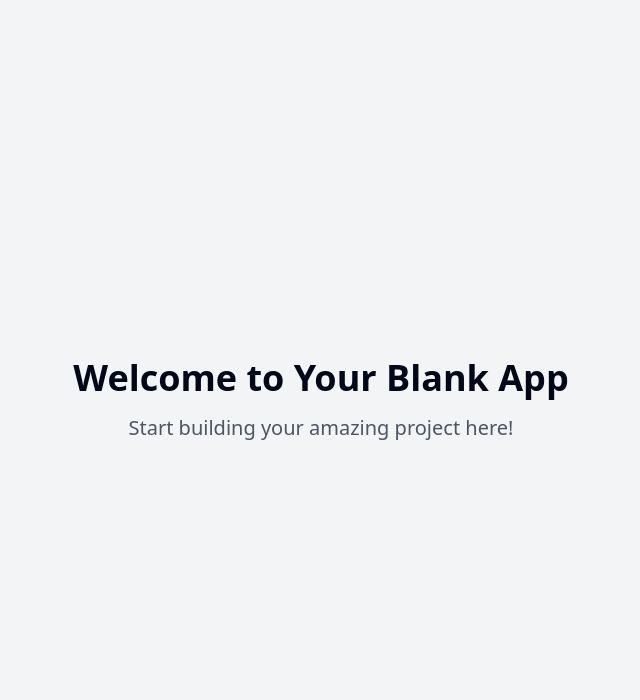
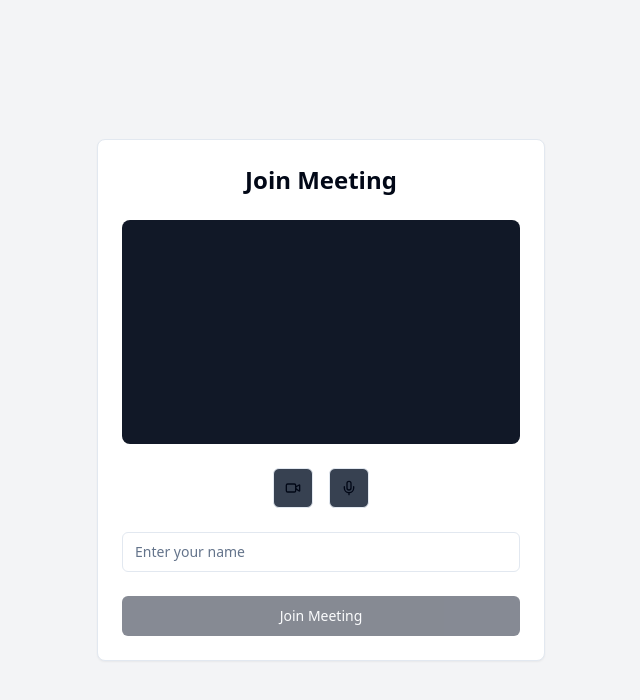
Before and after one commit to ariwijaya-dev/virtual-face-time-react, a React (Vite) app: page / in a window 1280 px wide. Shown: the top 700 px of the page, without its empty margins (319-959 px from the left). Built offline with nearby package versions, Linux system fonts and the light colour scheme; no server answers.

Commit message:
Add zoom web app
Implement a zoom-like web application using React.js.

```diff
--- a/package.json
+++ b/package.json
@@ -55,6 +55,7 @@
     "react-resizable-panels": "^2.1.3",
     "react-router-dom": "^6.26.2",
     "recharts": "^2.12.7",
+    "simple-peer": "^9.11.1",
     "sonner": "^1.5.0",
     "tailwind-merge": "^2.5.2",
     "tailwindcss-animate": "^1.0.7",
--- /dev/null
+++ b/src/components/Controls.tsx
@@ -0,0 +1,36 @@
+
+import React from 'react';
+import { Button } from '@/components/ui/button';
+import { Video, VideoOff, Mic, MicOff } from 'lucide-react';
+
+interface ControlsProps {
+  isCameraOn: boolean;
+  isMicOn: boolean;
+  onToggleCamera: () => void;
+  onToggleMic: () => void;
+}
+
+const Controls = ({ isCameraOn, isMicOn, onToggleCamera, onToggleMic }: ControlsProps) => {
+  return (
+    <div className="fixed bottom-0 left-0 right-0 h-16 bg-gray-900/95 flex items-center justify-center gap-4">
+      <Button
+        variant="outline"
+        size="icon"
+        onClick={onToggleCamera}
+        className={isCameraOn ? 'bg-gray-700' : 'bg-red-600 hover:bg-red-700'}
+      >
+        {isCameraOn ? <Video className="h-4 w-4" /> : <VideoOff className="h-4 w-4" />}
+      </Button>
+      <Button
+        variant="outline"
+        size="icon"
+        onClick={onToggleMic}
+        className={isMicOn ? 'bg-gray-700' : 'bg-red-600 hover:bg-red-700'}
+      >
+        {isMicOn ? <Mic className="h-4 w-4" /> : <MicOff className="h-4 w-4" />}
+      </Button>
+    </div>
+  );
+};
+
+export default Controls;
--- /dev/null
+++ b/src/components/PreJoinRoom.tsx
@@ -0,0 +1,117 @@
+
+import React, { useEffect, useRef, useState } from 'react';
+import { Button } from '@/components/ui/button';
+import { Card } from '@/components/ui/card';
+import { Input } from '@/components/ui/input';
+import { Video, VideoOff, Mic, MicOff } from 'lucide-react';
+
+interface PreJoinRoomProps {
+  onJoin: (name: string) => void;
+}
+
+const PreJoinRoom = ({ onJoin }: PreJoinRoomProps) => {
+  const [name, setName] = useState('');
+  const [stream, setStream] = useState<MediaStream | null>(null);
+  const [isCameraOn, setIsCameraOn] = useState(true);
+  const [isMicOn, setIsMicOn] = useState(true);
+  const videoRef = useRef<HTMLVideoElement>(null);
+
+  useEffect(() => {
+    const initializeMedia = async () => {
+      try {
+        const mediaStream = await navigator.mediaDevices.getUserMedia({
+          video: true,
+          audio: true,
+        });
+        setStream(mediaStream);
+        if (videoRef.current) {
+          videoRef.current.srcObject = mediaStream;
+        }
+      } catch (error) {
+        console.error('Error accessing media devices:', error);
+      }
+    };
+
+    initializeMedia();
+
+    return () => {
+      if (stream) {
+        stream.getTracks().forEach(track => track.stop());
+      }
+    };
+  }, []);
+
+  const toggleCamera = () => {
+    if (stream) {
+      stream.getVideoTracks().forEach(track => {
+        track.enabled = !track.enabled;
+      });
+      setIsCameraOn(!isCameraOn);
+    }
+  };
+
+  const toggleMic = () => {
+    if (stream) {
+      stream.getAudioTracks().forEach(track => {
+        track.enabled = !track.enabled;
+      });
+      setIsMicOn(!isMicOn);
+    }
+  };
+
+  const handleJoin = () => {
+    if (name.trim()) {
+      onJoin(name);
+    }
+  };
+
+  return (
+    <div className="min-h-screen flex items-center justify-center bg-gray-100 p-4">
+      <Card className="w-full max-w-md p-6 space-y-6">
+        <h1 className="text-2xl font-bold text-center">Join Meeting</h1>
+        <div className="relative aspect-video bg-gray-900 rounded-lg overflow-hidden">
+          <video
+            ref={videoRef}
+            autoPlay
+            muted
+            playsInline
+            className="w-full h-full object-cover"
+          />
+        </div>
+        <div className="flex justify-center gap-4">
+          <Button
+            variant="outline"
+            size="icon"
+            onClick={toggleCamera}
+            className={isCameraOn ? 'bg-gray-700' : 'bg-red-600 hover:bg-red-700'}
+          >
+            {isCameraOn ? <Video className="h-4 w-4" /> : <VideoOff className="h-4 w-4" />}
+          </Button>
+          <Button
+            variant="outline"
+            size="icon"
+            onClick={toggleMic}
+            className={isMicOn ? 'bg-gray-700' : 'bg-red-600 hover:bg-red-700'}
+          >
+            {isMicOn ? <Mic className="h-4 w-4" /> : <MicOff className="h-4 w-4" />}
+          </Button>
+        </div>
+        <Input
+          placeholder="Enter your name"
+          value={name}
+          onChange={(e) => setName(e.target.value)}
+          className="w-full"
+        />
+        <Button
+          className="w-full"
+          onClick={handleJoin}
+          disabled={!name.trim()}
+        >
+          Join Meeting
+        </Button>
+      </Card>
+    </div>
+  );
+};
+
+export default PreJoinRoom;
--- /dev/null
+++ b/src/components/VideoGrid.tsx
@@ -0,0 +1,45 @@
+
+import React from 'react';
+import { Card } from '@/components/ui/card';
+
+interface VideoGridProps {
+  streams: MediaStream[];
+  localStream?: MediaStream;
+}
+
+const VideoGrid = ({ streams, localStream }: VideoGridProps) => {
+  return (
+    <div className="grid grid-cols-1 sm:grid-cols-2 lg:grid-cols-3 gap-4 p-4">
+      {localStream && (
+        <Card className="relative overflow-hidden aspect-video bg-gray-900">
+          <video
+            autoPlay
+            muted
+            playsInline
+            ref={(video) => {
+              if (video) video.srcObject = localStream;
+            }}
+            className="w-full h-full object-cover"
+          />
+          <div className="absolute bottom-2 left-2 text-white text-sm bg-black/50 px-2 py-1 rounded">
+            You
+          </div>
+        </Card>
+      )}
+      {streams.map((stream, index) => (
+        <Card key={index} className="relative overflow-hidden aspect-video bg-gray-900">
+          <video
+            autoPlay
+            playsInline
+            ref={(video) => {
+              if (video) video.srcObject = stream;
+            }}
+            className="w-full h-full object-cover"
+          />
+        </Card>
+      ))}
+    </div>
+  );
+};
+
+export default VideoGrid;
--- a/src/pages/Index.tsx
+++ b/src/pages/Index.tsx
@@ -1,12 +1,67 @@
-// Update this page (the content is just a fallback if you fail to update the page)
+
+import React, { useState, useEffect } from 'react';
+import VideoGrid from '@/components/VideoGrid';
+import Controls from '@/components/Controls';
+import PreJoinRoom from '@/components/PreJoinRoom';
 
 const Index = () => {
+  const [isJoined, setIsJoined] = useState(false);
+  const [localStream, setLocalStream] = useState<MediaStream | null>(null);
+  const [isCameraOn, setIsCameraOn] = useState(true);
+  const [isMicOn, setIsMicOn] = useState(true);
+
+  const handleJoinRoom = async (name: string) => {
+    try {
+      const stream = await navigator.mediaDevices.getUserMedia({
+        video: true,
+        audio: true,
+      });
+      setLocalStream(stream);
+      setIsJoined(true);
+    } catch (error) {
+      console.error('Error accessing media devices:', error);
+    }
+  };
+
+  const toggleCamera = () => {
+    if (localStream) {
+      localStream.getVideoTracks().forEach(track => {
+        track.enabled = !track.enabled;
+      });
+      setIsCameraOn(!isCameraOn);
+    }
+  };
+
+  const toggleMic = () => {
+    if (localStream) {
+      localStream.getAudioTracks().forEach(track => {
+        track.enabled = !track.enabled;
+      });
+      setIsMicOn(!isMicOn);
+    }
+  };
+
+  useEffect(() => {
+    return () => {
+      if (localStream) {
+        localStream.getTracks().forEach(track => track.stop());
+      }
+    };
+  }, [localStream]);
+
+  if (!isJoined) {
+    return <PreJoinRoom onJoin={handleJoinRoom} />;
+  }
+
   return (
-    <div className="min-h-screen flex items-center justify-center bg-gray-100">
-      <div className="text-center">
-        <h1 className="text-4xl font-bold mb-4">Welcome to Your Blank App</h1>
-        <p className="text-xl text-gray-600">Start building your amazing project here!</p>
-      </div>
+    <div className="min-h-screen bg-gray-100">
+      <VideoGrid streams={[]} localStream={localStream || undefined} />
+      <Controls
+        isCameraOn={isCameraOn}
+        isMicOn={isMicOn}
+        onToggleCamera={toggleCamera}
+        onToggleMic={toggleMic}
+      />
     </div>
   );
 };
```
Also changed, not shown: 1 other file (tests, documents, lock files or other folders).
